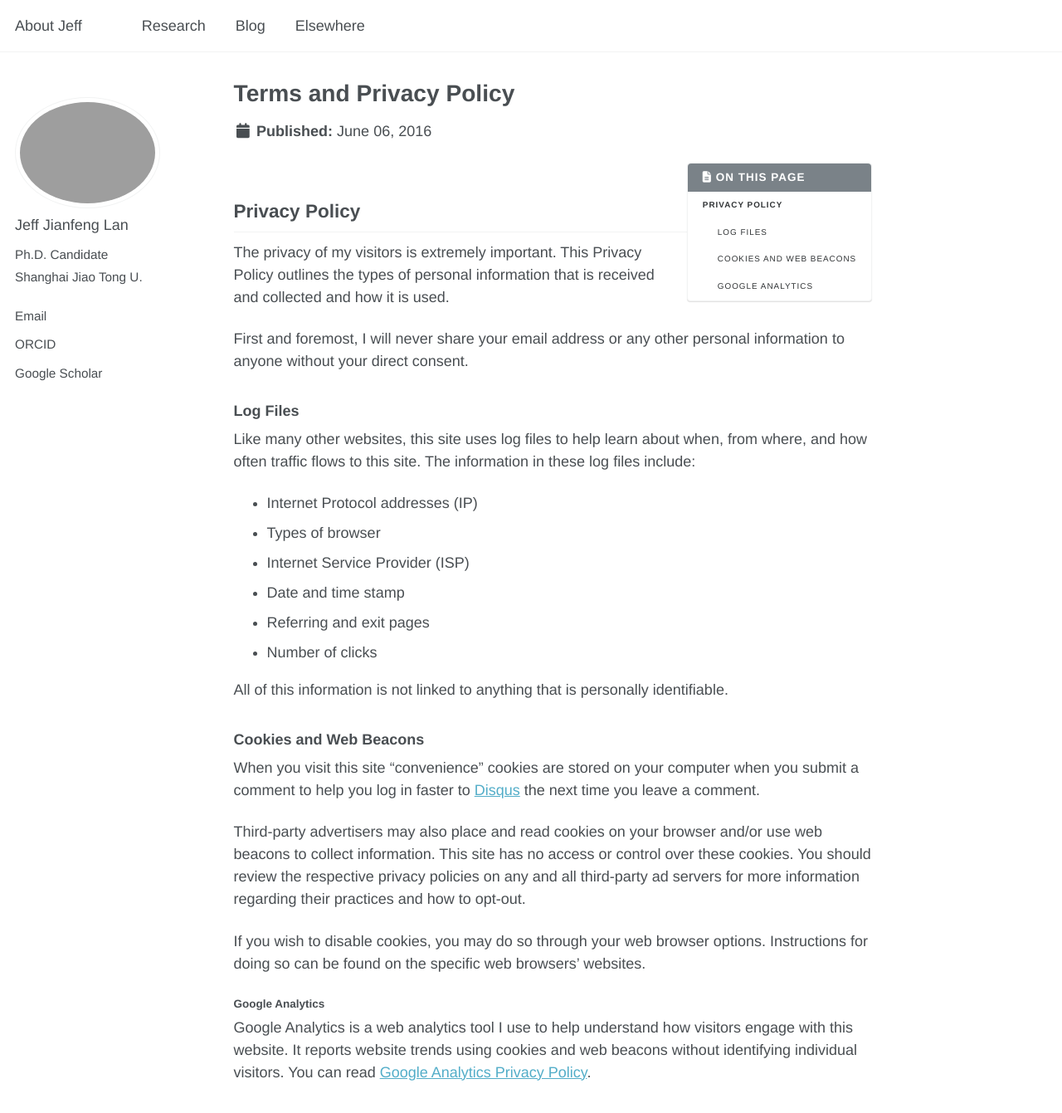
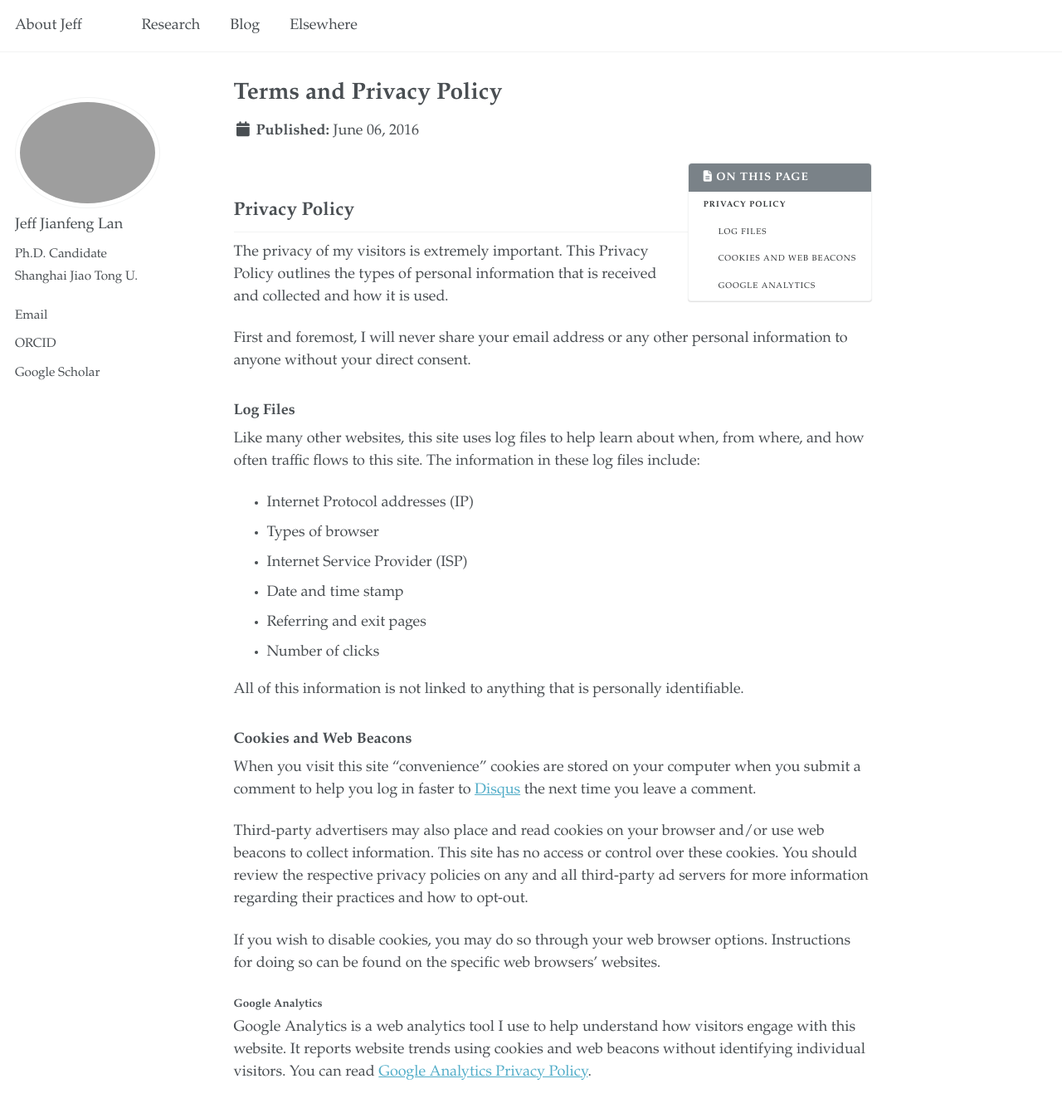
Before and after one commit to jianfenglan/jianfenglan.github.io, a Jekyll site: the page built from _pages/terms.md, in a window 1280 px wide and 1400 px high. Shown: the top 1341 px of the window at 83% size. Built offline with Jekyll 4.4.1, drawn with Linux system fonts in a browser that asks for light colours.

Commit message:
Update _themes.scss

```diff
--- a/_sass/_themes.scss
+++ b/_sass/_themes.scss
@@ -14,9 +14,9 @@ $paragraph-indent           : false; // true, false (default)
 $indent-var                 : 1.3em;
 
 /* System typefaces */
-$serif                      : Georgia, Times, serif;
-$sans-serif                 : "Helvetica Neue", "Source Han Sans SC", "PingFang SC", "Aptos", "Dengxian", sans-serif;
-$monospace                  : Monaco, Consolas, "Lucida Console", monospace;
+$serif                      : Garamond, STSong, "Songti SC", SimSun, "Noto Serif CJK SC", serif;
+$sans-serif                 : Garamond, STSong, "Songti SC", SimSun, "Noto Serif CJK SC", serif;
+$monospace                  : Garamond, STSong, "Songti SC", SimSun, "Noto Serif CJK SC", serif;
 
 /* Sans serif typefaces */
 $sans-serif-narrow          : $sans-serif;
@@ -27,7 +27,7 @@ $georgia                    : Georgia, serif;
 $times                      : Times, serif;
 $bodoni                     : "Bodoni MT", serif;
 $calisto                    : "Calisto MT", serif;
-$garamond                   : Garamond, serif;
+$garamond                   : Garamond, STSong, "Songti SC", SimSun, "Noto Serif CJK SC", serif;
 $avenir                     : "Avenir", serif;
 
 /* Type scale */
```
